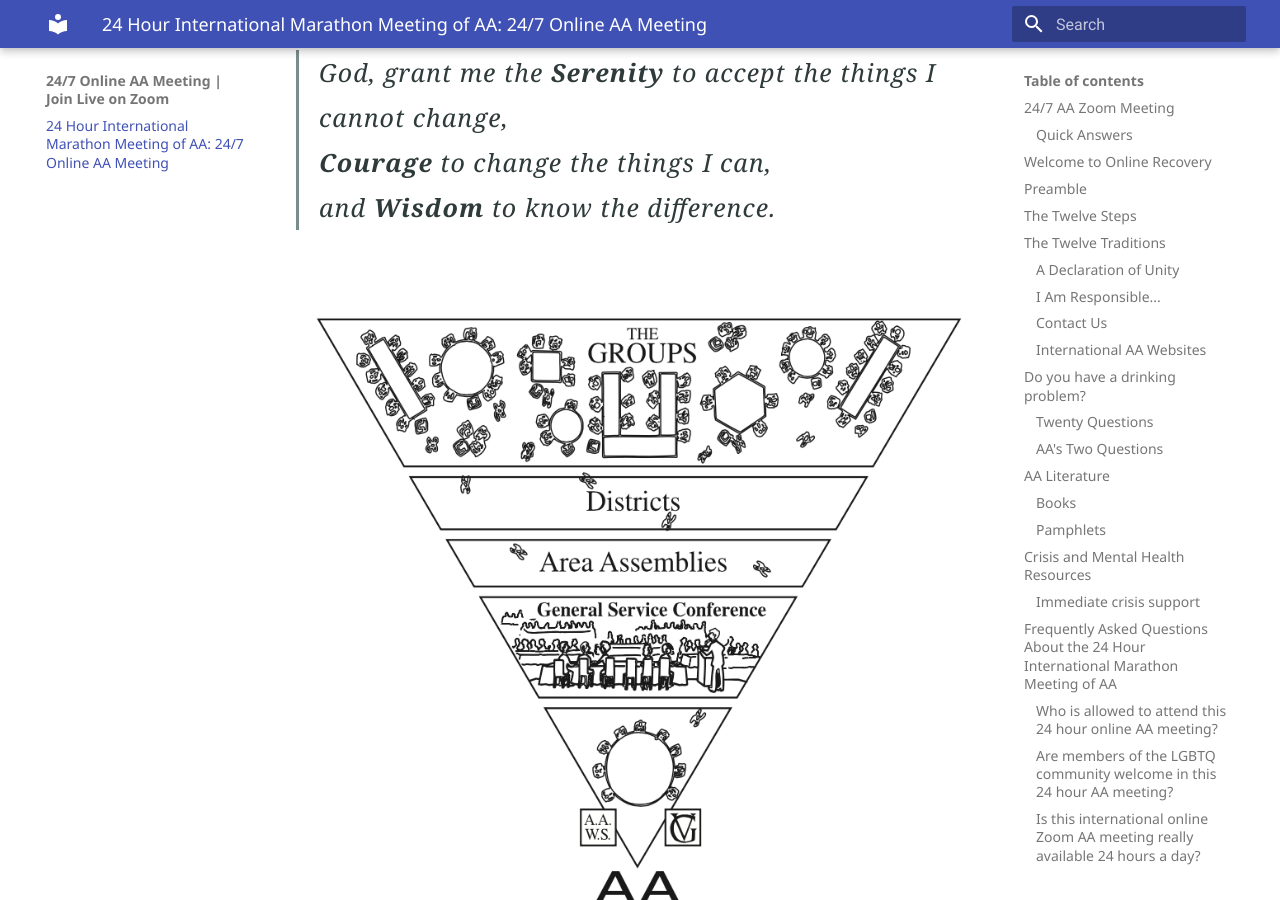
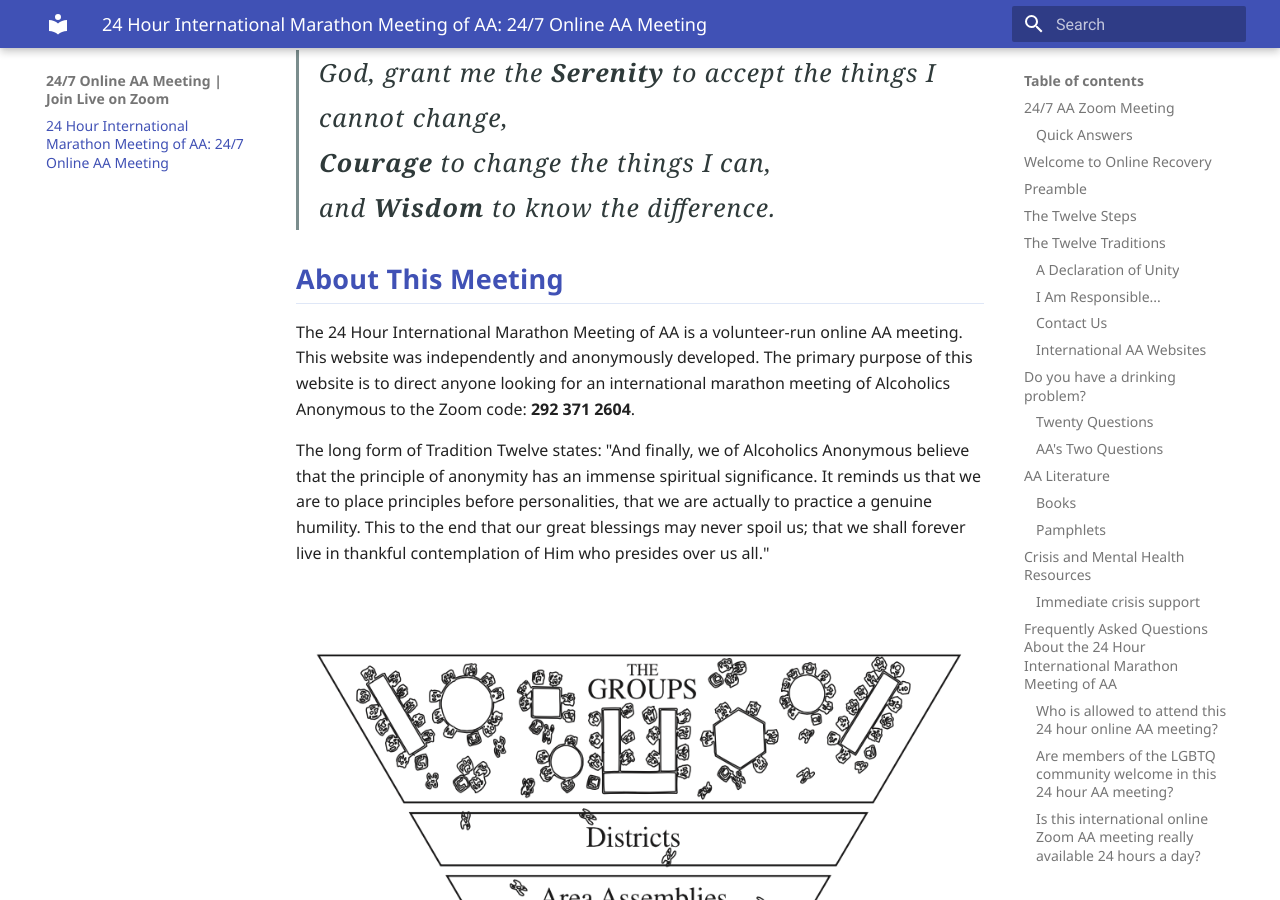
Before and after one commit to meetings03/24hourmeeting, an MkDocs documentation site: the page built from docs/index.md, in a window 1280 px wide and 900 px high, scrolled down 20750 px. Built offline with MkDocs 1.6.1 and Material for MkDocs 9.7.7, drawn with Linux system fonts in a browser that asks for light colours; comment, search, counter and statistics services are not loaded.

Commit message:
Add About This Meeting section

```diff
--- a/docs/index.md
+++ b/docs/index.md
@@ -435,6 +435,12 @@
 and <strong>Wisdom</strong> to know the difference.
 </blockquote>
 
+## About This Meeting
+
+The 24 Hour International Marathon Meeting of AA is a volunteer-run online AA meeting. This website was independently and anonymously developed. The primary purpose of this website is to direct anyone looking for an international marathon meeting of Alcoholics Anonymous to the Zoom code: **292 371 2604**.
+
+The long form of Tradition Twelve states: "And finally, we of Alcoholics Anonymous believe that the principle of anonymity has an immense spiritual significance. It reminds us that we are to place principles before personalities, that we are actually to practice a genuine humility. This to the end that our great blessings may never spoil us; that we shall forever live in thankful contemplation of Him who presides over us all."
+
 <div class="bottom-triangle-wrap">
   <img src="images/Upside_down_triangle.png" alt="Upside down triangle" class="bottom-triangle" />
 </div>
```
